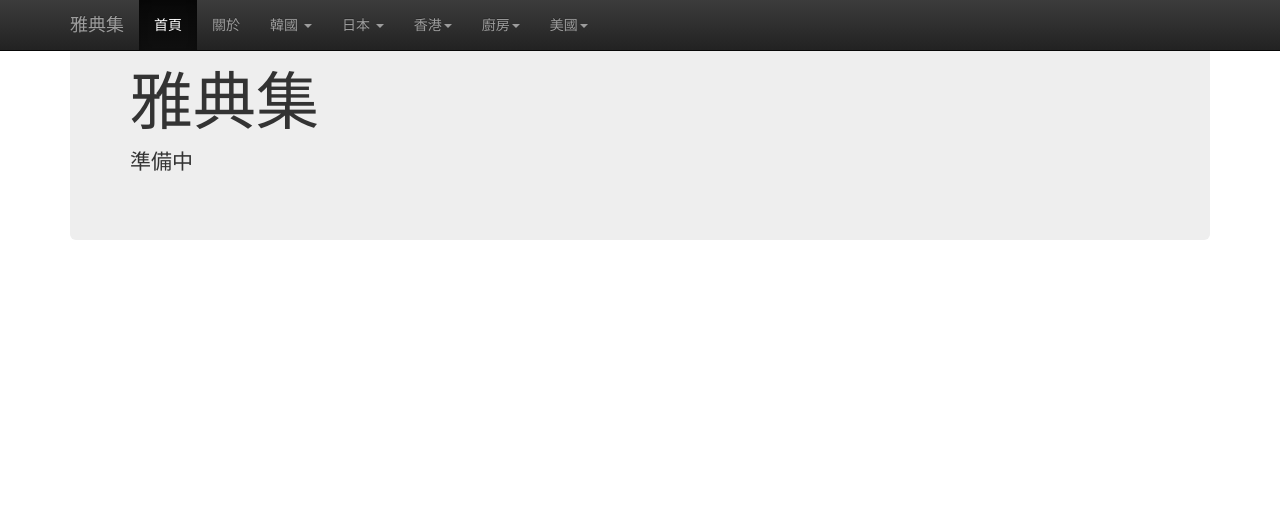
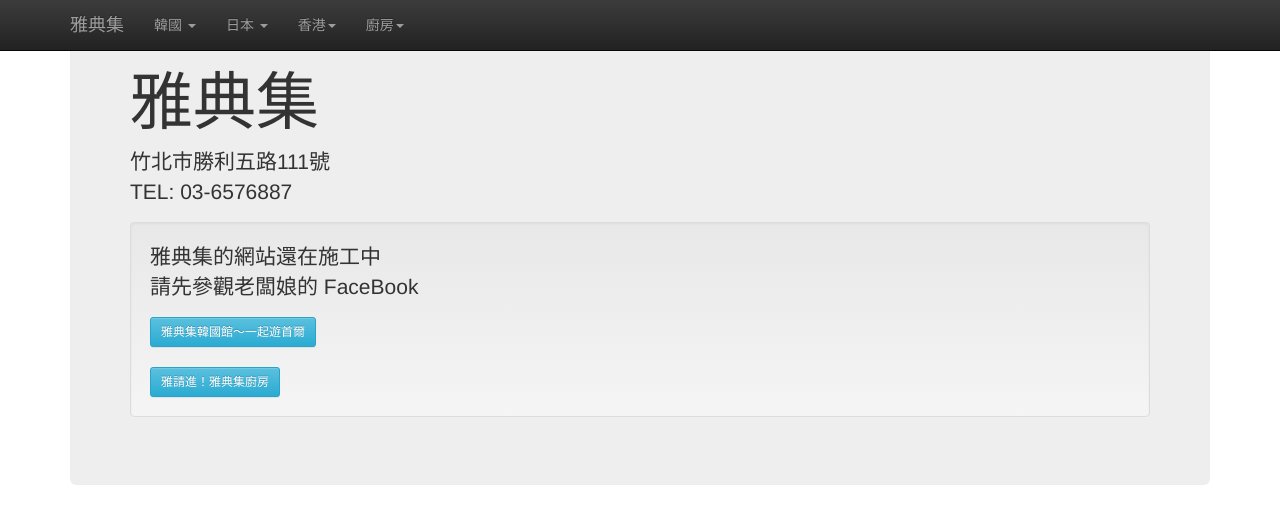
Before and after one commit to chenyinl/yadianji, a PHP site: page / in a window 1280 px wide. Shown: the top 524 px of the page. Run offline with PHP 8.4, Linux system fonts and the light colour scheme; some libraries are stand-ins or nearby versions.

Commit message:
Add FB link and removed some menu

```diff
--- a/views/container.phtml
+++ b/views/container.phtml
@@ -1,5 +1,21 @@
 <!-- Main jumbotron for a primary marketing message or call to action -->
 <div class="jumbotron">
 <h1>雅典集</h1>
-<p>準備中</p>
+<p>竹北市勝利五路111號
+<br/>TEL: 03-6576887
+</p>
+<div class="well">
+ <p>雅典集的網站還在施工中<br/>
+ 請先參觀老闆娘的 FaceBook</p>
+ <button type="button" class="btn btn-sm btn-info"
+    onclick="window.location.href='https://www.facebook.com/groups/1487334338148298'"
+ >雅典集韓國館～一起遊首爾</button>
+ <br/>
+ <br/>
+ <button type="button" class="btn btn-sm btn-info"
+    onclick="window.location.href='https://www.facebook.com/groups/550797318413974'"
+ >雅請進！雅典集廚房</button>
+
 </div>
+
+</div>
--- a/views/navbar.phtml
+++ b/views/navbar.phtml
@@ -11,7 +11,7 @@
         </div>
         <div id="navbar" class="navbar-collapse collapse">
           <ul class="nav navbar-nav">
-            <li class="active"><a href="#">首頁</a></li>
+            <!--<li class="active"><a href="#">首頁</a></li>
             <li><a href="#about">關於</a></li>
             <!--<li><a href="#contact">聯絡</a></li>-->
 
@@ -59,13 +59,13 @@
                 <li><a href="#">食品</a></li>
                 <li><a href="#">生鮮</a></li>
               </ul>
-            </li>
+            </li> <!--
             <li class="dropdown">
               <a href="#" class="dropdown-toggle" data-toggle="dropdown" role="button" aria-haspopup="true" aria-expanded="false">美國<span class="caret"></span></a>
               <ul class="dropdown-menu">
                 <li class="dropdown-header">準備中</li>
               </ul>
-            </li>
+            </li>    -->
           </ul>
         </div><!--/.nav-collapse -->
       </div>
```
